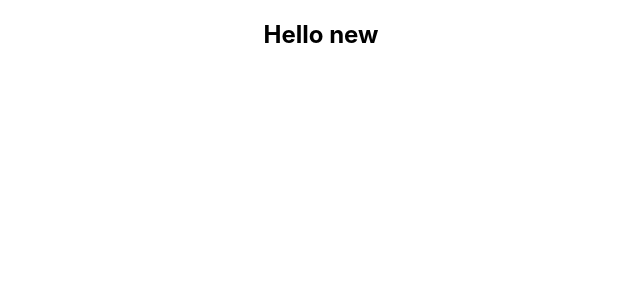
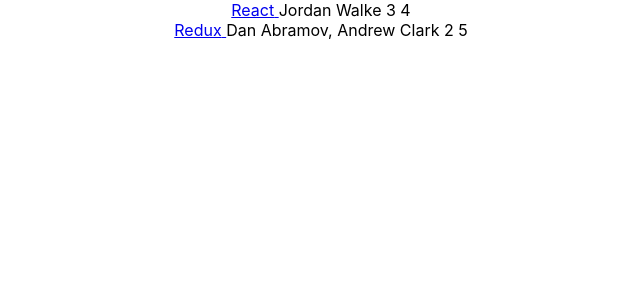
Before and after one commit to cadenahos/React-road, a React (Create React App) app: page / in a window 1280 px wide. Shown: the top 300 px of the page, without its empty margins (319-959 px from the left). Built offline with nearby package versions, Linux system fonts and the light colour scheme.

Commit message:
Add list function with react and redux elemnts

```diff
--- a/src/App.js
+++ b/src/App.js
@@ -1,13 +1,41 @@
 import React, { Component }from 'react';
 import './App.css';
 
+const list = [
+  {
+    title: 'React',
+    url: 'https://facebook.github.io/react/',
+    author: 'Jordan Walke',
+    num_comments: 3,
+    points: 4,
+    objectID: 0,
+  },
+  {
+    title: 'Redux',
+    url: 'https://github.com/reactjs/redux',
+    author: 'Dan Abramov, Andrew Clark',
+    num_comments: 2,
+    points: 5,
+    objectID: 1,
+  },
+];
 class App extends Component {
   render() {
-      const helloWord = 'Hello new';
 
     return(
       <div className="App">
-        <h2>{helloWord}</h2>
+        {list.map(function(item) {
+          return (
+            <div key={item.objectID}>
+              <span>
+                <a href={item.url}> {item.title} </a>
+              </span>
+              <span> {item.author} </span>
+              <span> {item.num_comments} </span>
+              <span> {item.points} </span>
+            </div>
+          );
+        })}
       </div>
     );
   }
```
